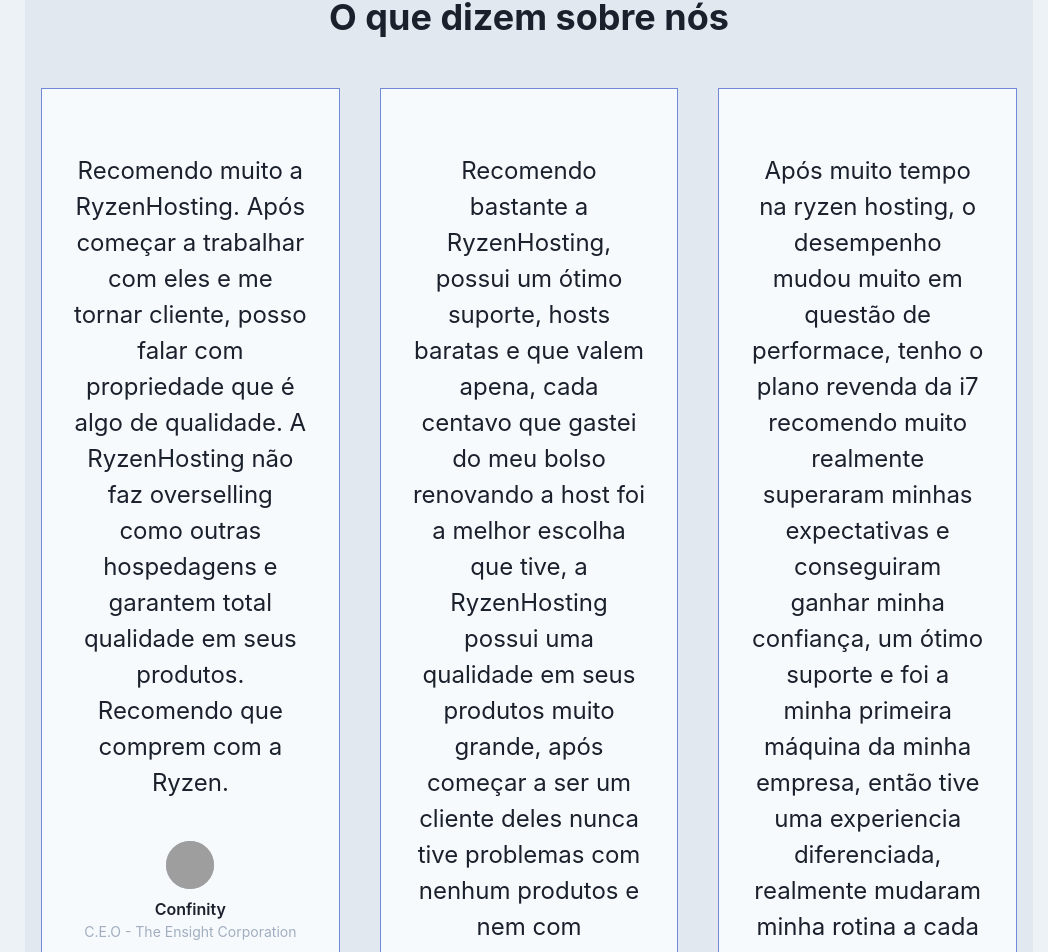
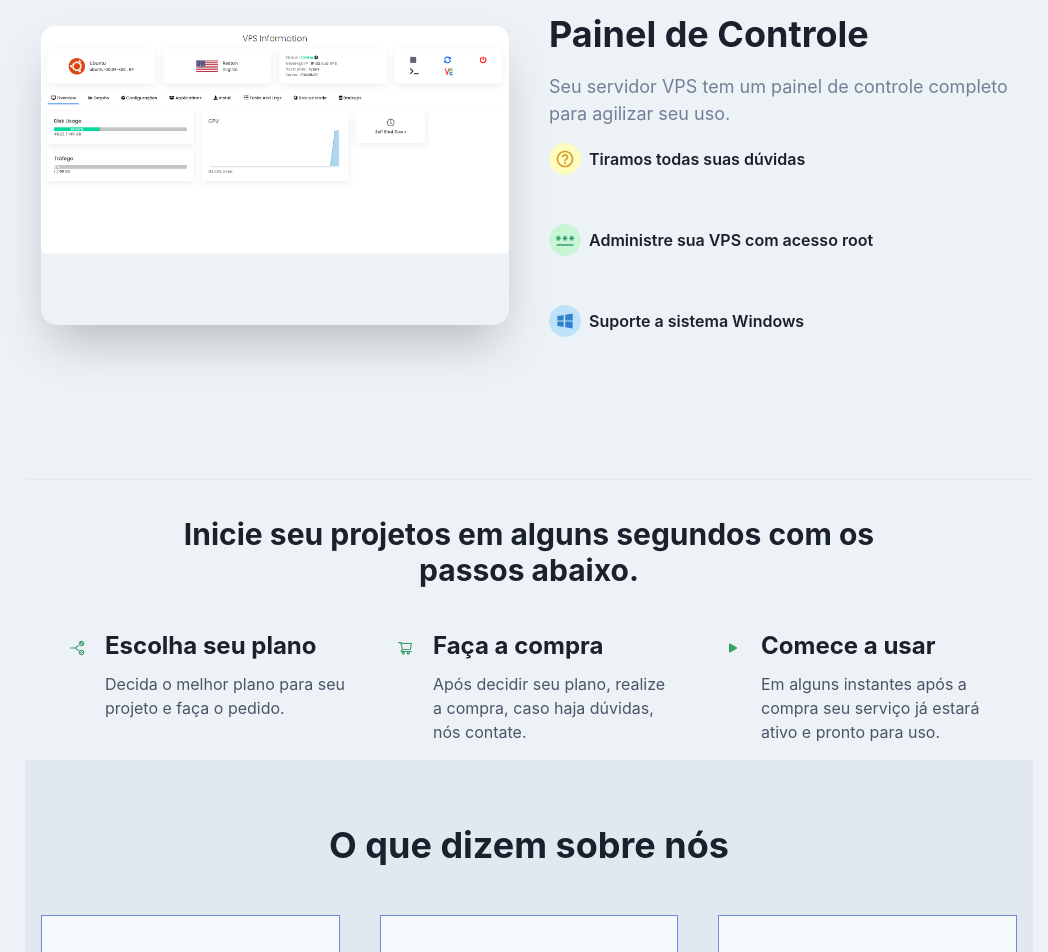
Before and after one commit to emanuelVINI01/RyzenSite, a Next.js app: page / in a window 1280 px wide. Shown: the part 2424-3376 px from the top of the page, without its empty margins (231-1279 px from the left). Built offline with nearby package versions, Linux system fonts and the light colour scheme; grey boxes are pictures that could not be loaded.

Commit message:
virtualizor

```diff
--- /dev/null
+++ b/pages/_document.tsx
@@ -0,0 +1,16 @@
+import { ColorModeScript } from '@chakra-ui/react'
+import { Html, Head, Main, NextScript } from 'next/document'
+import theme from '../src/theme'
+
+export default function Document() {
+    return (
+        <Html>
+            <Head />
+            <body>
+                <ColorModeScript initialColorMode={theme.config.initialColorMode} />
+                <Main />
+                <NextScript />
+            </body>
+        </Html>
+    )
+}
--- /dev/null
+++ b/src/components/Features/index.tsx
@@ -0,0 +1,62 @@
+import {
+    Box,
+    Container,
+    Heading,
+    SimpleGrid,
+    Icon,
+    Text,
+    Stack,
+    HStack,
+    VStack,
+} from '@chakra-ui/react';
+import { CheckIcon } from '@chakra-ui/icons';
+import { BsFillPlayFill } from 'react-icons/bs';
+import { GiChoice } from 'react-icons/gi';
+import { AiOutlineShoppingCart } from 'react-icons/ai';
+
+const features = [
+    {
+        id: 1,
+        title: 'Escolha seu plano',
+        text: 'Decida o melhor plano para seu projeto e faça o pedido.',
+        icon: <GiChoice />
+    },
+    {
+        id: 2,
+        title: 'Faça a compra',
+        text: 'Após decidir seu plano, realize a compra, caso haja dúvidas, nós contate.',
+        icon: <AiOutlineShoppingCart />
+    },
+    {
+        id: 3,
+        title: 'Comece a usar',
+        text: 'Em alguns instantes após a compra seu serviço já estará ativo e pronto para uso.',
+        icon: <BsFillPlayFill />
+    },
+]
+
+export default function Features() {
+    return (
+        <Box p={4} aos-data={"fade-down"}>
+            <Stack spacing={4} as={Container} maxW={'3xl'} textAlign={'center'}>
+                <Heading fontSize={'3xl'} mt={5}>Inicie seu projetos em alguns segundos com os passos abaixo.</Heading>
+            </Stack>
+
+            <Container maxW={'10xl'} mt={10}>
+                <SimpleGrid columns={{ base: 1, md: 2, lg: 3 }} spacing={10} >
+                    {features.map((feature) => (
+                        <HStack key={feature.id} align={'top'} >
+                            <Box color={'green.500'} p={3}>
+                                {feature.icon}
+                            </Box>
+                            <VStack align={'start'}>
+                                <Text fontWeight={700} fontSize={"2xl"}>{feature.title}</Text>
+                                <Text color={'gray.600'} fontSize={"1xl"}>{feature.text}</Text>
+                            </VStack>
+                        </HStack>
+                    ))}
+                </SimpleGrid>
+            </Container>
+        </Box>
+    );
+}
--- /dev/null
+++ b/src/components/Virtualization/index.tsx
@@ -0,0 +1,140 @@
+import {
+  Container,
+  Stack,
+  Flex,
+  Box,
+  Heading,
+  Text,
+  Button,
+  Image,
+  Icon,
+  IconButton,
+  createIcon,
+  IconProps,
+  useColorModeValue,
+  StackDivider,
+} from '@chakra-ui/react';
+import { ReactElement } from 'react';
+import { AiFillWindows } from 'react-icons/ai';
+import { BiHelpCircle } from 'react-icons/bi';
+interface FeatureProps {
+
+  text: string;
+  iconBg: string;
+  icon?: ReactElement;
+}
+import { MdPassword } from 'react-icons/md';
+
+const Feature = ({ text, icon, iconBg }: FeatureProps) => {
+  return (
+    <Stack direction={'row'} align={'center'}>
+      <Flex
+        w={8}
+        h={8}
+        align={'center'}
+        justify={'center'}
+        rounded={'full'}
+        bg={iconBg}>
+        {icon}
+      </Flex>
+      <Text fontWeight={600}>{text}</Text>
+    </Stack>
+  );
+};
+
+export default function Virtualization() {
+  return (
+    <Container maxW={'7xl'} data-aos={"fade-up"}>
+      <Stack
+        align={'center'}
+        spacing={{ base: 8, md: 10 }}
+        py={{ base: 20, md: 28 }}
+        direction={{ base: 'column', md: 'row' }}>
+        <Flex
+          flex={1}
+          justify={'center'}
+          align={'center'}
+          position={'relative'}
+          w={'full'}>
+          <Box
+            position={'relative'}
+            height={'300px'}
+            rounded={'2xl'}
+            boxShadow={'2xl'}
+            width={'full'}
+            overflow={'hidden'}>
+            <Image
+              rounded={'md'}
+              alt={'feature image'}
+              width={'100%'}
+              src={
+                'virt.png'
+              }
+              objectFit={'cover'}
+            />
+          </Box>
+        </Flex>
+        <Stack flex={1} spacing={{ base: 5, md: 10 }}>
+          <Stack spacing={4}>
+            <Heading>Painel de Controle</Heading>
+            <Text color={'gray.500'} fontSize={'lg'}>
+              Seu servidor VPS tem um painel de controle completo para agilizar seu uso.
+            </Text>
+            <Stack
+              spacing={6}
+              divider={
+                <StackDivider
+                  borderColor={useColorModeValue('gray.100', 'gray.700')}
+                />
+              }>
+              <Feature
+                icon={
+                  <Icon as={BiHelpCircle} color={'yellow.500'} w={5} h={5} />
+                }
+                iconBg={useColorModeValue('yellow.100', 'yellow.900')}
+                text={'Tiramos todas suas dúvidas'}
+              />
+              <Feature
+                icon={<Icon as={MdPassword} color={'green.500'} w={5} h={5} />}
+                iconBg={useColorModeValue('green.100', 'green.900')}
+                text={'Administre sua VPS com acesso root'}
+              />
+              <Feature
+                icon={
+                  <Icon as={AiFillWindows} color={'blue.500'} w={5} h={5} />
+                }
+                iconBg={useColorModeValue('blue.100', 'blue.900')}
+                text={'Suporte a sistema Windows'}
+              />
+            </Stack>
+          </Stack>
+        </Stack>
+      </Stack>
+    </Container>
+  );
+}
+
+const PlayIcon = createIcon({
+  displayName: 'PlayIcon',
+  viewBox: '0 0 58 58',
+  d:
+    'M28.9999 0.562988C13.3196 0.562988 0.562378 13.3202 0.562378 29.0005C0.562378 44.6808 13.3196 57.438 28.9999 57.438C44.6801 57.438 57.4374 44.6808 57.4374 29.0005C57.4374 13.3202 44.6801 0.562988 28.9999 0.562988ZM39.2223 30.272L23.5749 39.7247C23.3506 39.8591 23.0946 39.9314 22.8332 39.9342C22.5717 39.9369 22.3142 39.8701 22.0871 39.7406C21.86 39.611 21.6715 39.4234 21.5408 39.1969C21.4102 38.9705 21.3421 38.7133 21.3436 38.4519V19.5491C21.3421 19.2877 21.4102 19.0305 21.5408 18.8041C21.6715 18.5776 21.86 18.3899 22.0871 18.2604C22.3142 18.1308 22.5717 18.064 22.8332 18.0668C23.0946 18.0696 23.3506 18.1419 23.5749 18.2763L39.2223 27.729C39.4404 27.8619 39.6207 28.0486 39.7458 28.2713C39.8709 28.494 39.9366 28.7451 39.9366 29.0005C39.9366 29.2559 39.8709 29.507 39.7458 29.7297C39.6207 29.9523 39.4404 30.1391 39.2223 30.272Z',
+});
+
+export const Blob = (props: IconProps) => {
+  return (
+    <Icon
+      width={'100%'}
+      viewBox="0 0 578 440"
+      fill="none"
+      xmlns="http://www.w3.org/2000/svg"
+      {...props}>
+      <path
+        fillRule="evenodd"
+        clipRule="evenodd"
+        d="M239.184 439.443c-55.13-5.419-110.241-21.365-151.074-58.767C42.307 338.722-7.478 282.729.938 221.217c8.433-61.644 78.896-91.048 126.871-130.712 34.337-28.388 70.198-51.348 112.004-66.78C282.34 8.024 325.382-3.369 370.518.904c54.019 5.115 112.774 10.886 150.881 49.482 39.916 40.427 49.421 100.753 53.385 157.402 4.13 59.015 11.255 128.44-30.444 170.44-41.383 41.683-111.6 19.106-169.213 30.663-46.68 9.364-88.56 35.21-135.943 30.551z"
+        fill="currentColor"
+      />
+    </Icon>
+  );
+};
```
Also changed, not shown: src/components/PlanTimeSwich/index.tsx (added, +17 -0 lines), public/panel.png (added), public/virt.png (added).
